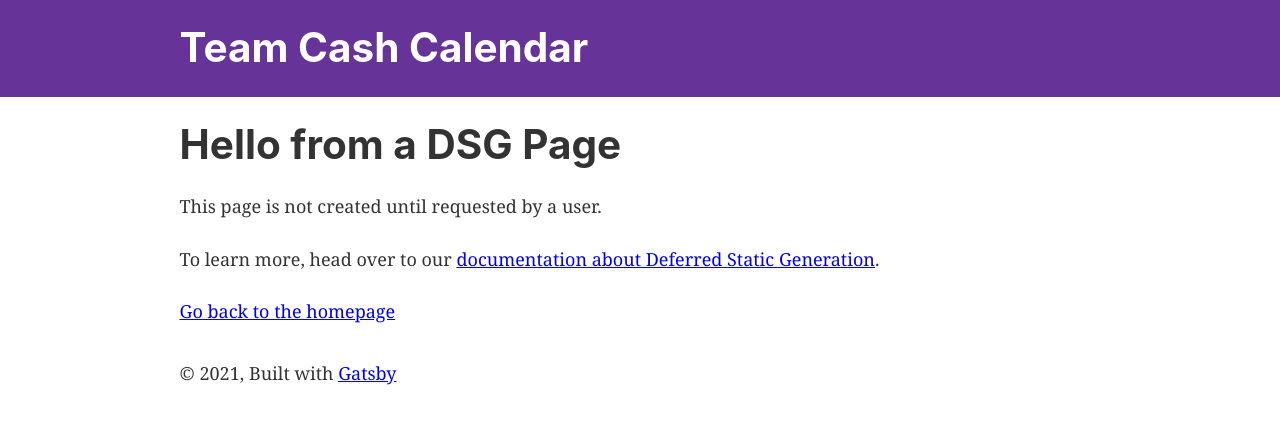
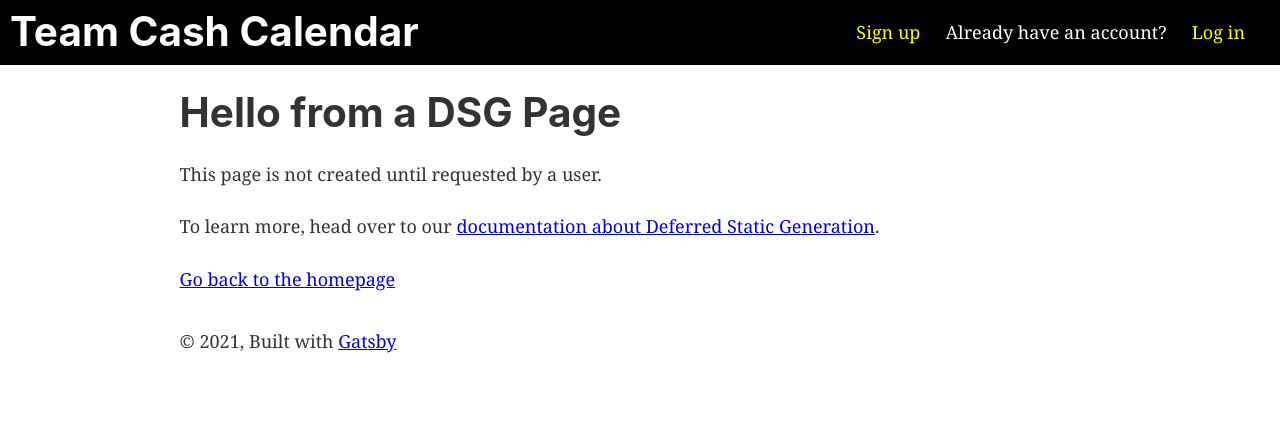
Before and after one commit to Cole-Brooks/seniordesign-lab3, a Gatsby site: page /using-dsg in a window 1280 px wide. Built offline with nearby package versions, Linux system fonts and the light colour scheme; Gatsby itself is replaced by a stand-in of ours.

Commit message:
Styled main navigation bar to serve login ang logout links

```diff
--- a/src/components/header.js
+++ b/src/components/header.js
@@ -1,19 +1,35 @@
-import * as React from "react"
 import PropTypes from "prop-types"
 import { Link } from "gatsby"
+import React, {useContext} from "react"
+import {AuthContext} from "../context/auth"
+import firebase from 'gatsby-plugin-firebase'
+import { navigate } from "gatsby"
 
-const Header = ({ siteTitle }) => (
+
+const Header = ({ siteTitle }) => {
+  const { user } = useContext(AuthContext)
+
+  const handleLogout = async() =>{
+     await firebase.auth().signOut()
+     navigate("/login")
+  }
+  return (
   <header
     style={{
-      background: `rebeccapurple`,
+      //background: `rebeccapurple`,
       marginBottom: `1.45rem`,
+      background:"black",
     }}
   >
     <div
       style={{
         margin: `0 auto`,
-        maxWidth: 960,
+        maxWidth: 1850,
         padding: `1.45rem 1.0875rem`,
+        padding: 10,
+        justifyContent: "space-between",
+        display: "flex",
+
       }}
     >
       <h1 style={{ margin: 0 }}>
@@ -22,14 +38,60 @@ const Header = ({ siteTitle }) => (
           style={{
             color: `white`,
             textDecoration: `none`,
+
           }}
         >
           {siteTitle}
         </Link>
-      </h1>
+        </h1>
+        { !user ?
+        <div style={{alignItems:"center", display:"flex"}}>
+          <p style={{ margin: 0 , marginRight:25}}>
+            <Link
+             to="/register"
+             style={{
+             color: `yellow`,
+             textDecoration: `none`,
+             }}
+            >
+            Sign up
+            </Link>
+          </p>
+            <p style={{ margin: 0 , marginRight:25, color: `white`}}>
+            Already have an account?</p>
+            <p style={{ margin: 0 , marginRight:25}}>
+            <Link
+              to="/login"
+               style={{
+               color: `yellow`,
+               textDecoration: `none`,
+              }}
+            >
+            Log in
+            </Link>
+          </p>
+        </div>
+        :(
+        <div style={{alignItems:"center", display:"flex"}}>
+          <p style={{ margin: 0 , marginRight:25, color: `white`}}>
+            Welcome!</p>
+          <p style={{ margin: 0 , marginRight:25}} onClick={handleLogout}>
+            <Link
+             to="#!"
+             style={{
+             color: `yellow`,
+             textDecoration: `none`,
+             }}
+            >
+            Log out
+            </Link>
+          </p>
+        </div>
+        )}
     </div>
   </header>
-)
+  )
+}
 
 Header.propTypes = {
   siteTitle: PropTypes.string,
```
